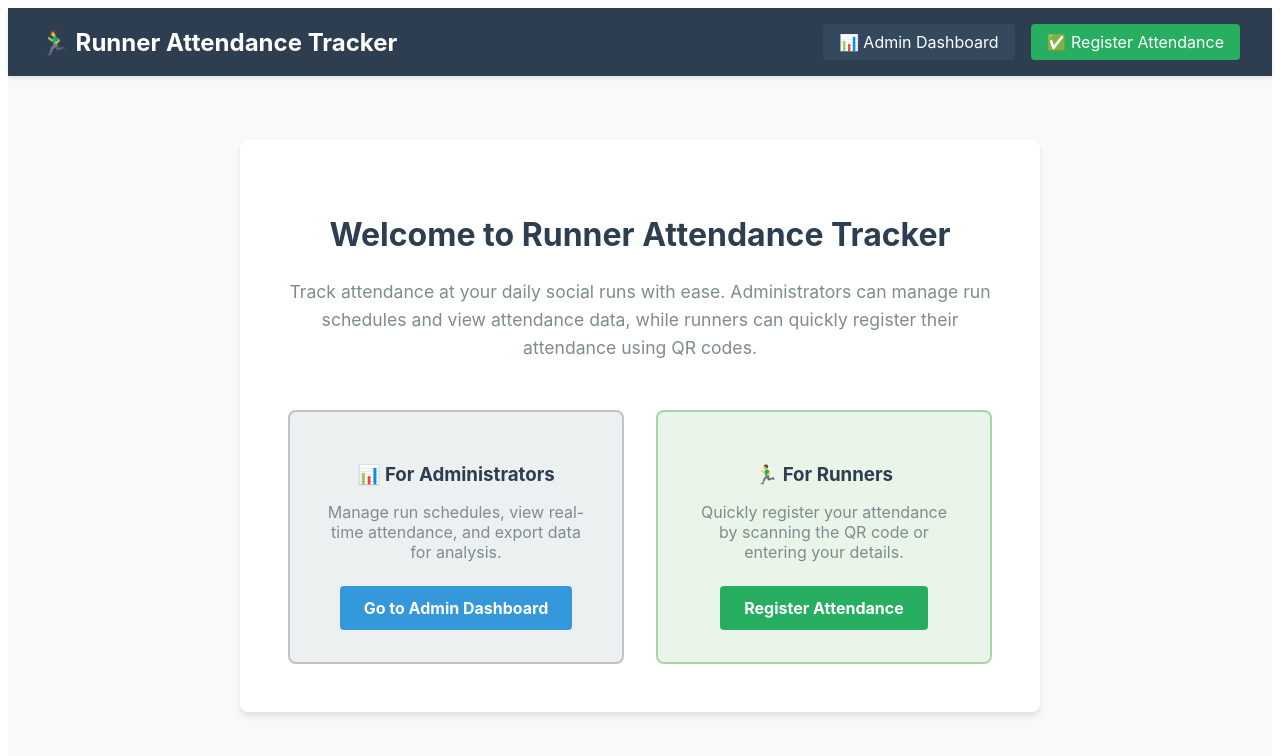
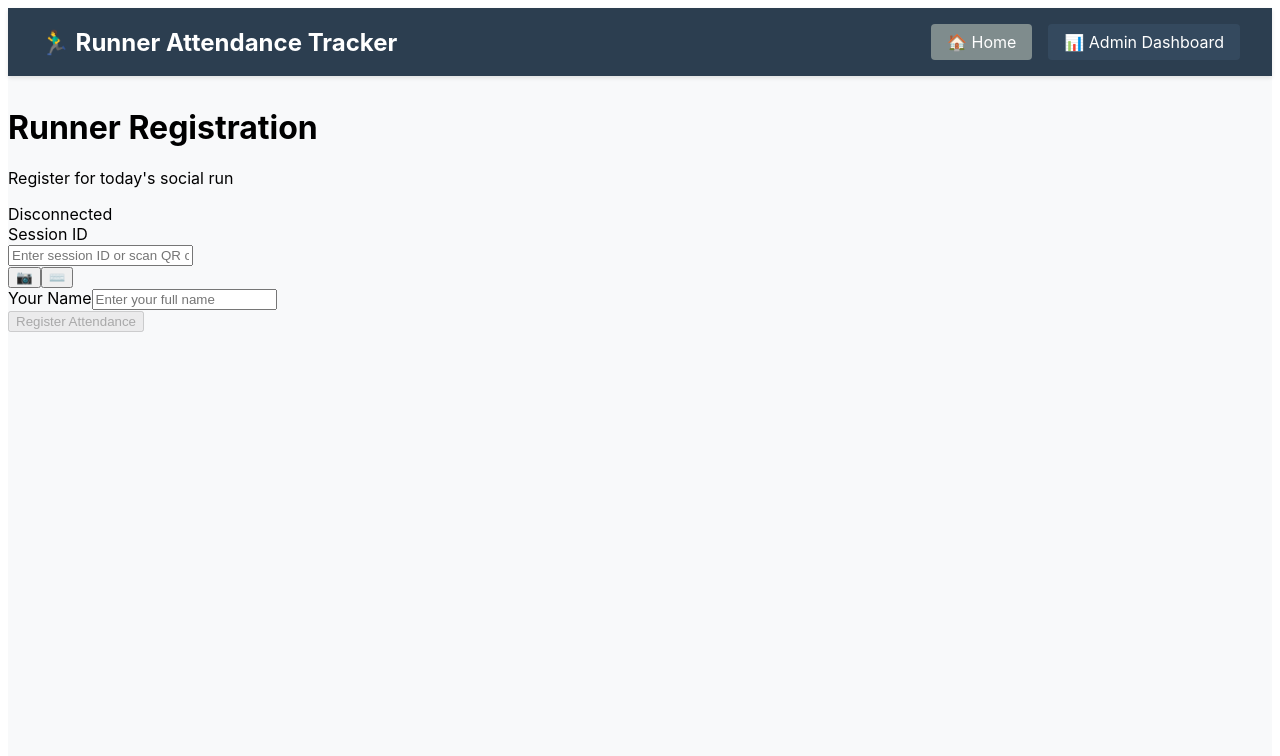
Before and after one commit to itssnehin/UQSR-Attendance-tracker, a React (Create React App) app in the folder frontend/: page / in a window 1280 px wide. Shown: the top 756 px of the page. Built offline with nearby package versions, Linux system fonts and the light colour scheme; no server answers; the HTML template or start-up script is replaced by a standard one.

Commit message:
UI changes

```diff
--- a/frontend/src/App.tsx
+++ b/frontend/src/App.tsx
@@ -30,6 +30,21 @@ const Navigation: React.FC = () => {
         </h1>
         <div style={{ display: 'flex', gap: '1rem' }}>
           <Link
+            to="/home"
+            style={{
+              color: 'white',
+              textDecoration: 'none',
+              padding: '0.5rem 1rem',
+              borderRadius: '4px',
+              backgroundColor: '#7f8c8d',
+              transition: 'background-color 0.2s'
+            }}
+            onMouseOver={(e) => e.currentTarget.style.backgroundColor = '#95a5a6'}
+            onMouseOut={(e) => e.currentTarget.style.backgroundColor = '#7f8c8d'}
+          >
+            🏠 Home
+          </Link>
+          <Link
             to="/admin"
             style={{
               color: 'white',
@@ -43,21 +58,6 @@ const Navigation: React.FC = () => {
             onMouseOut={(e) => e.currentTarget.style.backgroundColor = '#34495e'}
           >
             📊 Admin Dashboard
-          </Link>
-          <Link
-            to="/register"
-            style={{
-              color: 'white',
-              textDecoration: 'none',
-              padding: '0.5rem 1rem',
-              borderRadius: '4px',
-              backgroundColor: '#27ae60',
-              transition: 'background-color 0.2s'
-            }}
-            onMouseOver={(e) => e.currentTarget.style.backgroundColor = '#2ecc71'}
-            onMouseOut={(e) => e.currentTarget.style.backgroundColor = '#27ae60'}
-          >
-            ✅ Register Attendance
           </Link>
         </div>
       </div>
@@ -182,7 +182,8 @@ const App: React.FC = () => {
         <ErrorBoundary>
           <Navigation />
           <Routes>
-            <Route path="/" element={<HomePage />} />
+            <Route path="/" element={<RunnerRegistration />} />
+            <Route path="/home" element={<HomePage />} />
             <Route path="/admin" element={<AdminDashboard />} />
             <Route path="/register" element={<RunnerRegistration />} />
             <Route path="/register/:sessionId" element={<RunnerRegistration />} />
```
